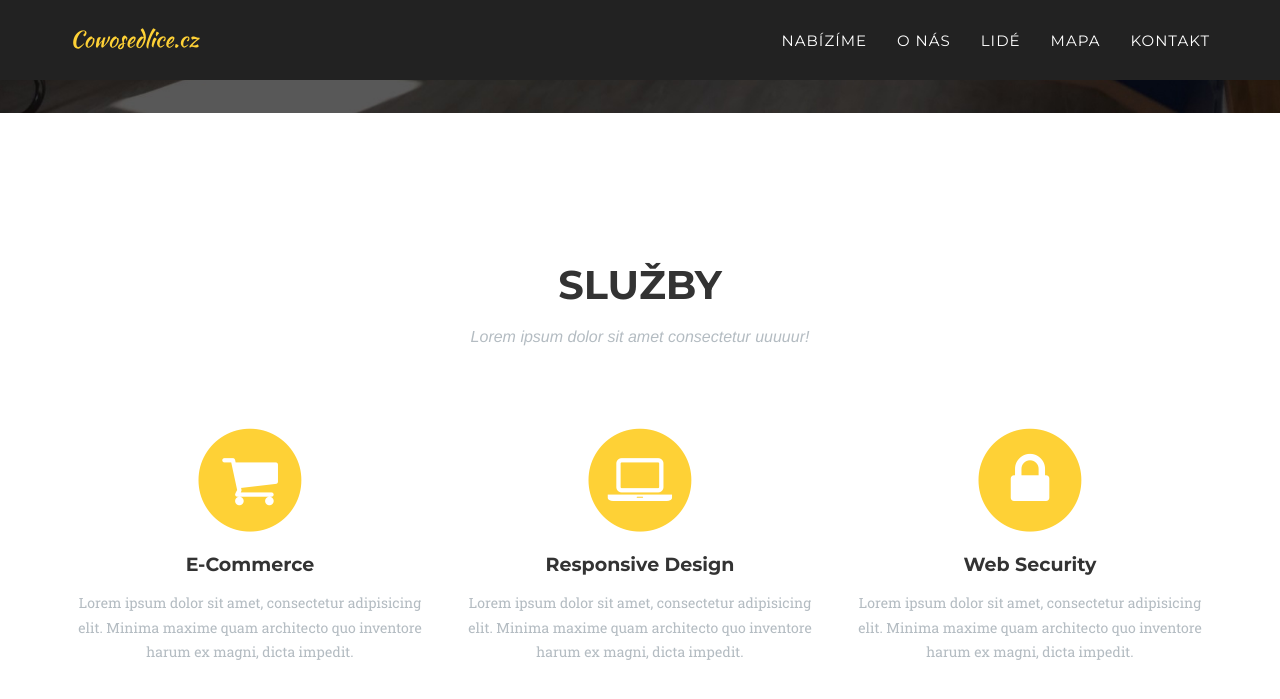
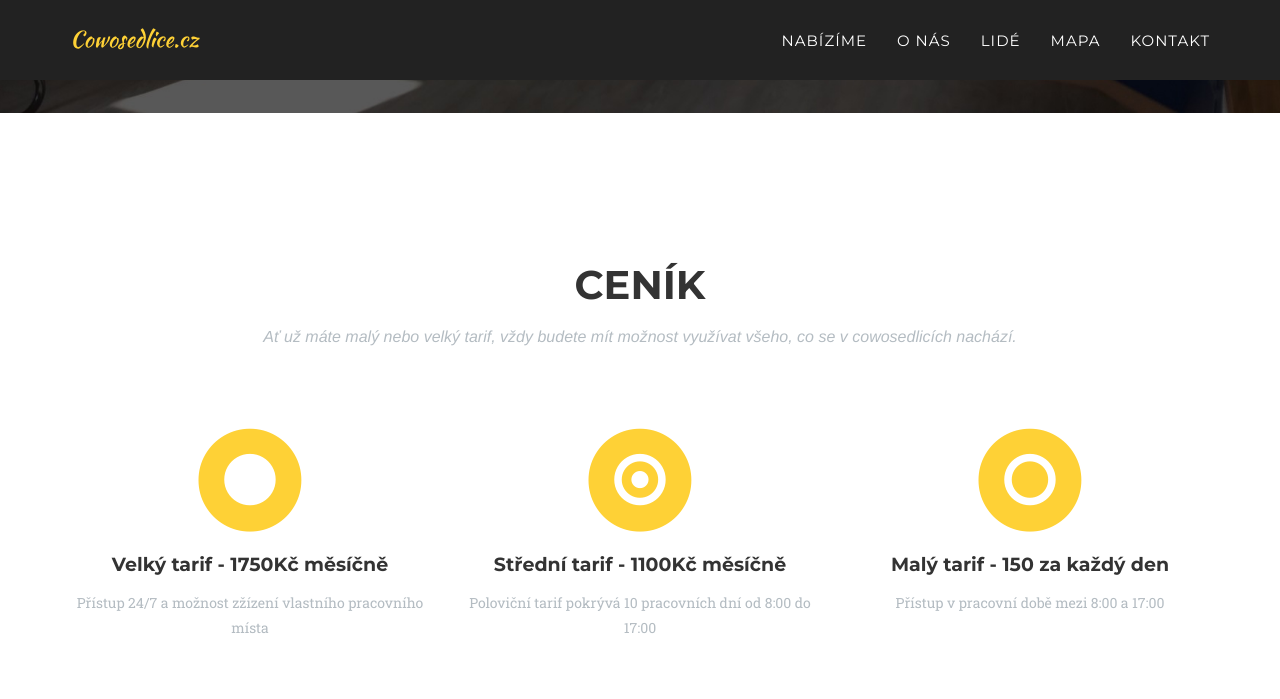
Before and after one commit to cowosedlice/cowosedlice.cz, a Jekyll site: the page built from index.html, in a window 1280 px wide and 900 px high, scrolled down 645 px. Shown: the top 699 px of the window. Built offline with Jekyll 4.4.1, drawn with Linux system fonts in a browser that asks for light colours; some web fonts are replaced.

Commit message:
přidán ceník + drobná korekce

```diff
--- a/_config.yml
+++ b/_config.yml
@@ -42,6 +42,22 @@ history:
 history-cta1: Napiš
 history-cta2: Přijď
 history-cta3: Přidej se!
+
+# Price list
+price-heading: Ceník
+price-subheading: Ať už máte malý nebo velký tarif, vždy budete mít možnost využívat všeho, co se v cowosedlicích nachází.
+price:
+- tariff: Velký tarif - 1750Kč měsíčně
+  pic: circle
+  desc: Přístup 24/7 a možnost zžízení vlastního pracovního místa
+
+- tariff: Střední tarif - 1100Kč měsíčně
+  pic: dot-circle-o
+  desc: Poloviční tarif pokrývá 10 pracovních dní od 8:00 do 17:00
+
+- tariff: Malý tarif - 150 za každý den
+  pic: circle-o
+  desc: Přístup v pracovní době mezi 8:00 a 17:00
 
 # Team names, titles and social links
 people-heading: Zajímaví lidé
--- /dev/null
+++ b/_includes/price.html
@@ -0,0 +1,23 @@
+<!-- Price Section -->
+    <section id="services">
+        <div class="container">
+            <div class="row">
+                <div class="col-lg-12 text-center">
+                    <h2 class="section-heading">{{site.price-heading}}</h2>
+                    <h3 class="section-subheading text-muted">{{site.price-subheading}}</h3>
+                </div>
+            </div>
+            <div class="row text-center">
+                {% for price in site.price %}
+                <div class="col-md-4">
+                    <span class="fa-stack fa-4x">
+                        <i class="fa fa-circle fa-stack-2x text-primary"></i>
+                        <i class="fa fa-{{ price.pic }} fa-stack-1x fa-inverse"></i>
+                    </span>
+                    <h4 class="service-heading">{{ price.tariff }}</h4>
+                    <p class="text-muted">{{ price.desc }}</p>
+                </div>
+                {% endfor %}
+            </div>
+        </div>
+    </section>
--- a/_layouts/default.html
+++ b/_layouts/default.html
@@ -7,7 +7,7 @@
     <body id="page-top" class="index">
 
     {% include header.html %}
-    {% include services.html %}
+    {% include price.html %}
     <!--{% include portfolio_grid.html %}-->
     {% include about.html %}
     {% include team.html %}
```
